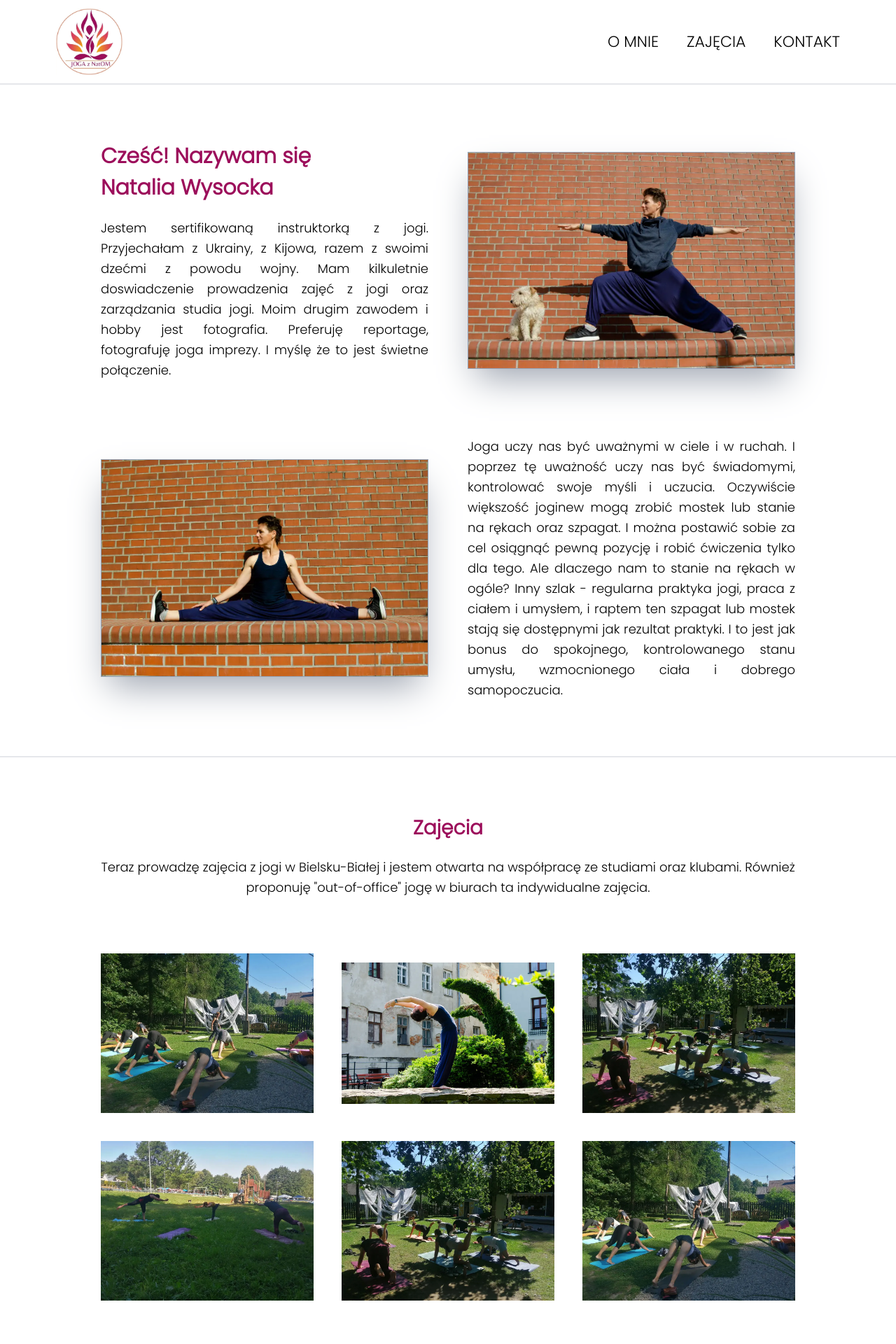
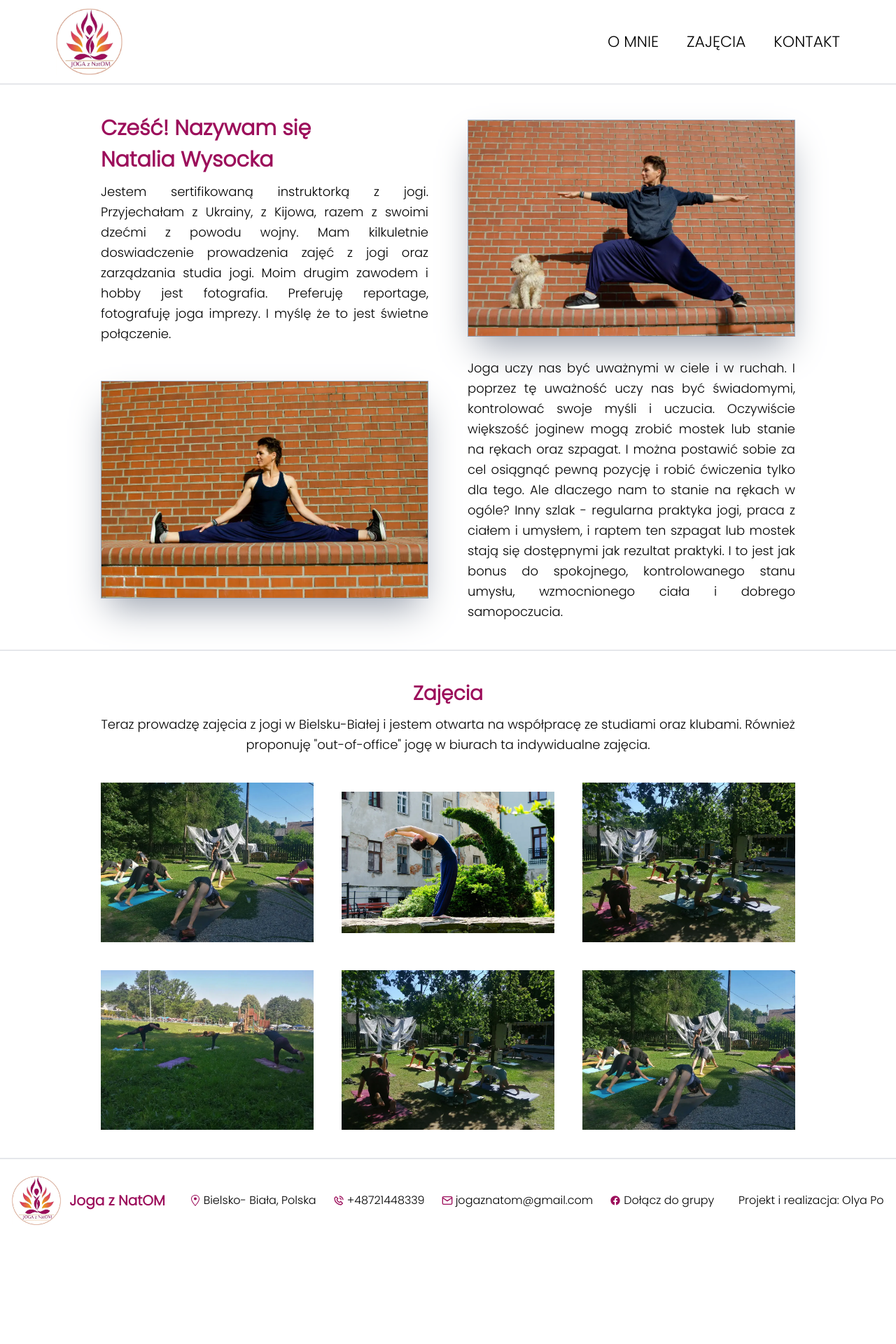
Before and after one commit to OlhaPo/yoga-with-nata, a React (Vite) app: page / in a window 1280 px wide. Shown: the top 1920 px of the page at 70% size. After the commit the page ends 1774 px from the top, so only its background shows below. Built offline with nearby package versions, Linux system fonts and the light colour scheme.

Commit message:
Change styling. Delete unused code.

```diff
--- a/src/components/About.jsx
+++ b/src/components/About.jsx
@@ -5,12 +5,12 @@ import nataCover from "/images/yoga-nata-1.jpg";
 const About = () => {
   return (
     <div className="md:w-[80%] m-auto px-4" id="about">
-      <div className="flex flex-col md:flex-row justify-center items-center gap-0 md:gap-14 pb-10 md:pb-20">
+      <div className="flex flex-col md:flex-row justify-center items-center gap-0 md:gap-14 pb-5">
         <div className="flex-1 md:flex-2">
-          <h1 className="text-[22px] text-center mb-5 md:text-left md:text-[30px] font-bold text-[#9C0E5B]">
+          <h1 className="text-[22px] text-center mb-2 md:text-left md:text-[30px] font-bold text-[#9C0E5B]">
             Cześć! Nazywam się Natalia&nbsp;Wysocka
           </h1>
-          <p className="text-sm pb-10 md:pb-0 text-justify md:text-md leading-[29px]">
+          <p className="text-sm pb-5 md:pb-0 text-justify md:text-md leading-[29px]">
             Jestem sertifikowaną instruktorką z jogi. Przyjechałam z Ukrainy, z
             Kijowa, razem z swoimi dzećmi z powodu wojny. Mam kilkuletnie
             doswiadczenie prowadzenia zajęć z jogi oraz zarządzania studia jogi.
@@ -26,7 +26,7 @@ const About = () => {
           />
         </div>
       </div>
-      <div className="flex flex-col-reverse md:flex-row justify-center items-center gap-2 md:gap-14 pb-10 md:pb-20">
+      <div className="flex flex-col-reverse md:flex-row justify-center items-center gap-0 md:gap-14 pb-10">
         <div className="flex-1 md:flex-2">
           <img
             src={nataCover}
@@ -35,7 +35,7 @@ const About = () => {
           />
         </div>
         <div className="flex-1 md:flex-2">
-          <p className="text-sm text-justify md:text-md leading-[29px] pb-10 md:pb-0">
+          <p className="text-sm text-justify md:text-md leading-[29px] pb-5 md:pb-0">
             Joga uczy nas być uważnymi w ciele i w ruchah. I poprzez tę uważność
             uczy nas być świadomymi, kontrolować swoje myśli i uczucia.
             Oczywiście większość joginew mogą zrobić mostek lub stanie na rękach
--- a/src/components/Classes.jsx
+++ b/src/components/Classes.jsx
@@ -8,16 +8,14 @@ import GalleyImages from "./GalleryImages";
 const Classes = () => {
   return (
     <div className="md:w-[80%] m-auto px-4" id="zajęcia">
-      <h2 className="text-[28px] font-bold text-center mb-5 pt-10 md:pt-20 text-[#9C0E5B]">
+      <h2 className="text-[28px] font-bold text-center mb-2 pt-5 md:pt-10 text-[#9C0E5B]">
         Zajęcia
       </h2>
-      <p className="pb-10 md:pb-20 text-justify md:text-center text-sm md:text-md leading-[29px]">
+      <p className="pb-5 md:pb-10 text-justify md:text-center text-sm md:text-md leading-[29px]">
         Teraz prowadzę zajęcia z jogi w Bielsku-Białej i jestem otwarta na
         współpracę ze studiami oraz klubami. Również proponuję "out-of-office"
         jogę w biurach ta indywidualne zajęcia.
       </p>
-
-      {/* <div className="grid grid-cols-2 md:grid-cols-3 gap-2 md:gap-10 md:items-center"> */}
 
       <GalleyImages
         options={{
@@ -45,37 +43,6 @@ const Classes = () => {
           <img alt="" src={yogaLesson2} className="gallery-image" />
         </a>
       </GalleyImages>
-      {/* </div> */}
-      {/* <img
-          src={yogaLesson2}
-          alt=""
-          className="rounded-md md:shadow-2xl md:shadow-gray-400 h-full object-cover"
-        />
-        <img
-          src={yogaNata}
-          alt=""
-          className="rounded-md md:shadow-2xl md:shadow-gray-400 h-full object-cover"
-        />
-        <img
-          src={yogaLesson}
-          alt=""
-          className="rounded-md md:shadow-2xl md:shadow-gray-400 h-full object-cover"
-        />
-        <img
-          src={yogaLesson4}
-          alt=""
-          className="rounded-md md:shadow-2xl md:shadow-gray-400 h-full object-cover"
-        />
-        <img
-          src={yogaLesson}
-          alt=""
-          className="rounded-md md:shadow-2xl md:shadow-gray-400 h-full object-cover"
-        />
-        <img
-          src={yogaLesson2}
-          alt=""
-          className="rounded-md md:shadow-2xl md:shadow-gray-400 h-full object-cover"
-        /> */}
     </div>
   );
 };
--- a/src/components/Footer.jsx
+++ b/src/components/Footer.jsx
@@ -6,7 +6,7 @@ import { GoLocation } from "react-icons/go";
 const Footer = () => {
   return (
     <div
-      className="flex flex-col md:flex-row border-t-2 text-[14px] md:text-[17px] justify-around items-center pt-6 pb-2 md:py-6 mt-10 md:mt-20"
+      className="flex flex-col md:flex-row border-t-2 text-[14px] md:text-[17px] justify-around items-center pt-6 pb-2 md:py-6 mt-10"
       id="contact"
     >
       <div className="inline-flex text-md md:text-[20px] items-center gap-1 pb-2 md:pb-0 text-[#9C0E5B] font-bold">
--- a/src/components/Navbar.jsx
+++ b/src/components/Navbar.jsx
@@ -25,7 +25,7 @@ const Navbar = () => {
       <button className="absolute top-3 right-4 md:top-3 md:right-4 md:hidden hover:scale-130 ease-in duration-200 mb-5 hover:text-[#9C0E5B]">
         <FiMenu size={22} onClick={handleNav} />
       </button>
-      <div className="pt-[33px] pb-[12px] md:pt-[12px] md:pb-[12px] flex flex-row border-b-2 justify-center md:justify-between px-20 items-center text-[18px] mb-10 md:mb-20">
+      <div className="pt-[33px] pb-[12px] md:pt-[12px] md:pb-[12px] flex flex-row border-b-2 justify-center md:justify-between px-20 items-center text-[18px] mb-10">
         <img
           src="./yoga-logo.jpg"
           alt="Joga z NatOM"
```
